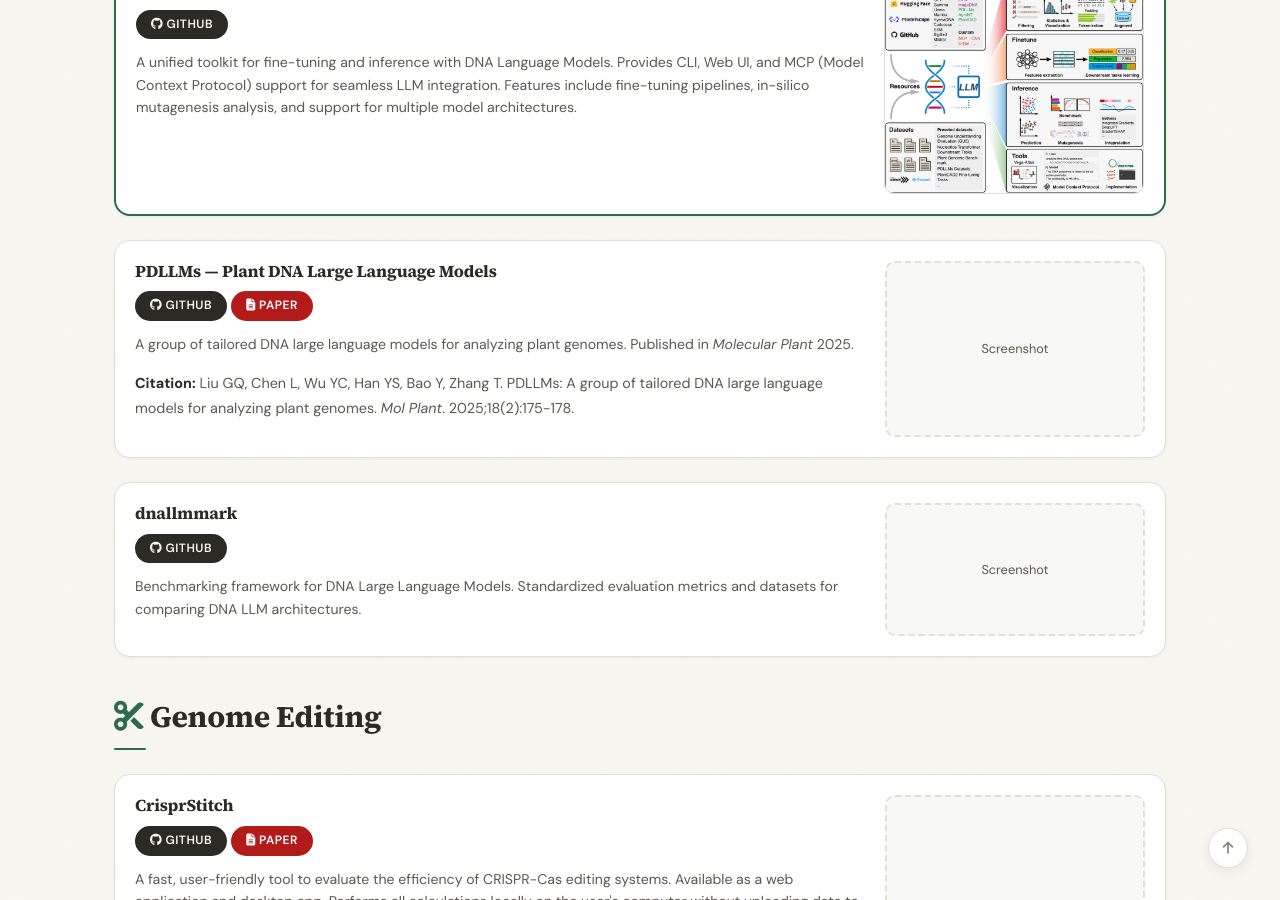
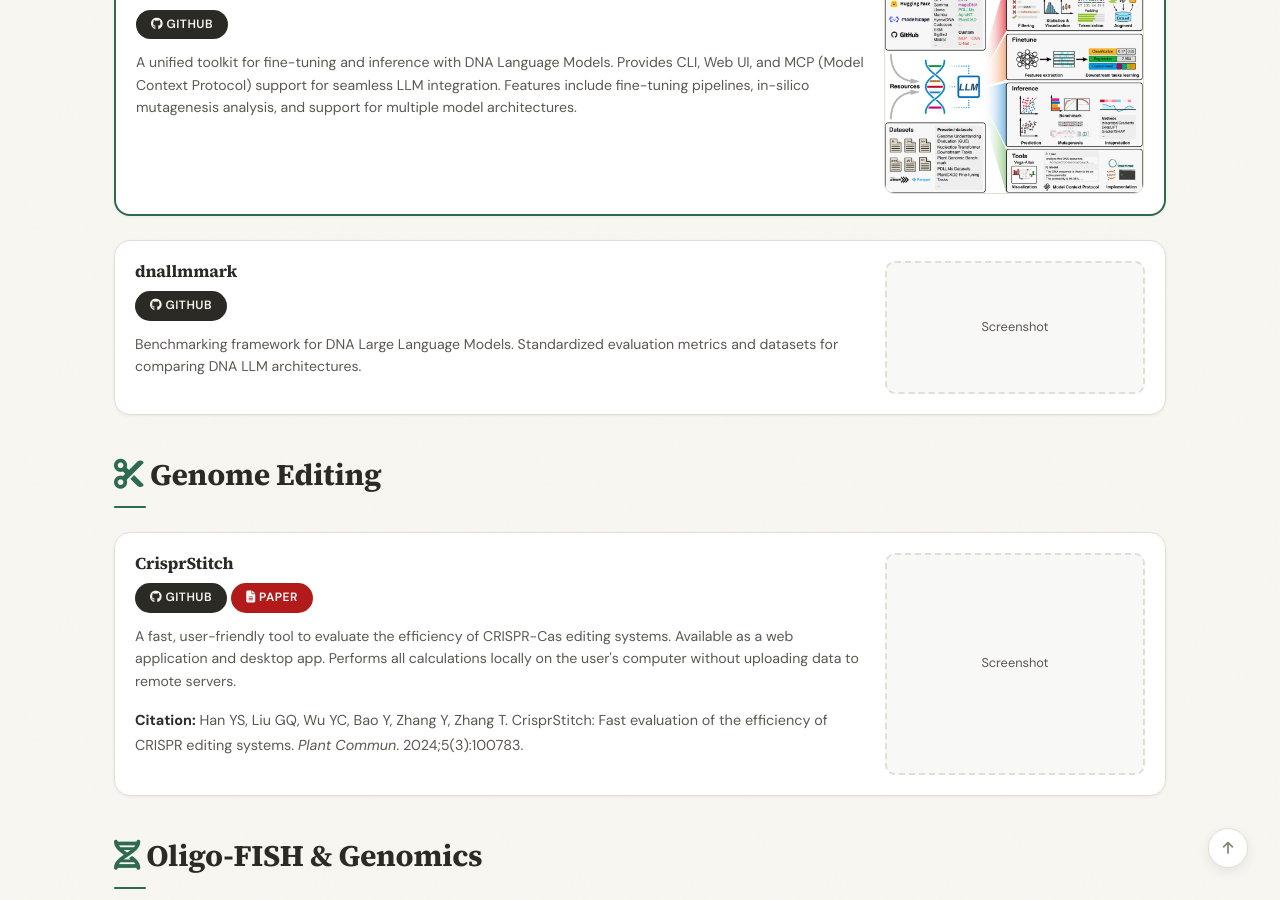
Before and after one commit to zhangtaolab/zhangtaolab.github.io, a Jekyll site: the page built from _pages/software.md, in a window 1280 px wide and 900 px high, scrolled down 461 px. Built offline with Jekyll 4.4.1, drawn with Linux system fonts in a browser that asks for light colours; a style sheet for code colours, icons or effects is not loaded.

Commit message:
fix(quick-260916-p4i): remove PDLLMs card from Software page
- delete the PDLLMs section-card block (14 lines + preceding blank): h4 title, GitHub/Paper buttons (DOI 10.1016/j.molp.2024.12.006), description, citation, thumbnail placeholder
- card duplicates the Models page entry (quick-260916-c21/ovj lineage); /models/ now the canonical home
- software page card count 7 -> 6; siblings and shared <style> untouched

```diff
--- a/_pages/software.md
+++ b/_pages/software.md
@@ -38,21 +38,6 @@ permalink: /software/
 <div class="software-thumb">
 <img src="{{ site.url }}{{ site.baseurl }}/images/software/dnallm-suite.png" alt="DNALLM-Suite screenshot" loading="lazy">
 </div>
-</div>
-</div>
-
-<div class="section-card" markdown="0">
-<div class="software-card">
-<div class="software-body">
-<h4>PDLLMs — Plant DNA Large Language Models</h4>
-<div class="pub-actions" style="margin-bottom: var(--space-3);">
-<a href="https://github.com/zhangtaolab/Plant_DNA_LLMs" class="btn-pill btn-git" target="_blank"><i class="fa-brands fa-github"></i> GitHub</a>
-<a href="https://doi.org/10.1016/j.molp.2024.12.006" class="btn-pill btn-paper" target="_blank"><i class="fa-solid fa-file-lines"></i> Paper</a>
-</div>
-<p style="font-size: 0.88rem; color: var(--text-secondary); line-height: 1.6;">A group of tailored DNA large language models for analyzing plant genomes. Published in <em>Molecular Plant</em> 2025.</p>
-<p class="pub-authors" style="font-size: 0.9rem;"><strong>Citation:</strong> Liu GQ, Chen L, Wu YC, Han YS, Bao Y, Zhang T. PDLLMs: A group of tailored DNA large language models for analyzing plant genomes. <em>Mol Plant</em>. 2025;18(2):175-178.</p>
-</div>
-<div class="software-thumb-placeholder">Screenshot</div>
 </div>
 </div>
 
```
